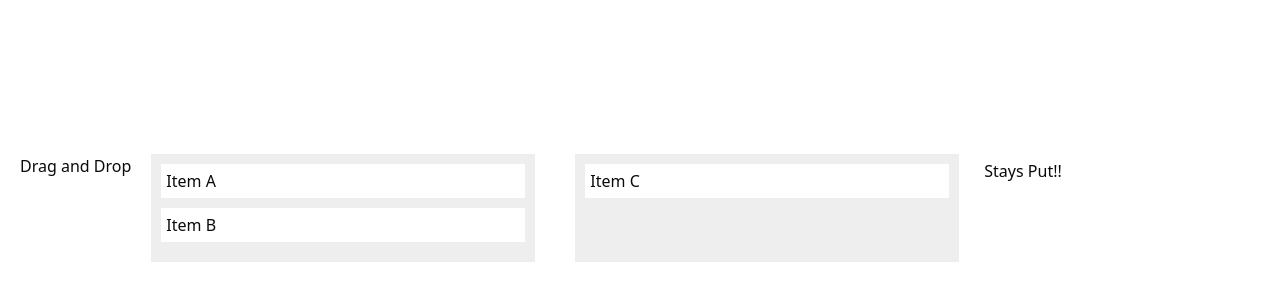
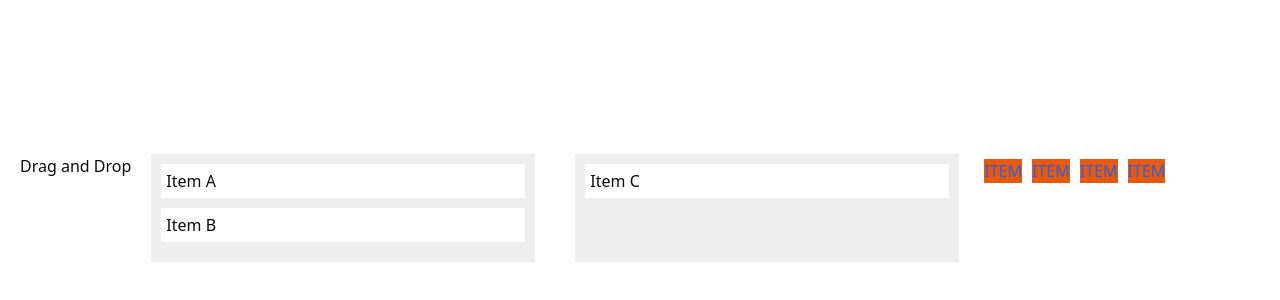
Before and after one commit to teykamp/deck-builder, a Vue app in the folder client/: page / in a window 1280 px wide. Shown: the part 230-530 px from the top of the page. Built offline with nearby package versions, Linux system fonts and the light colour scheme; no server answers.

Commit message:
working drag with components and height

```diff
--- a/client/src/components/HelloWorld.vue
+++ b/client/src/components/HelloWorld.vue
@@ -38,15 +38,18 @@
       v-for="item in listThree"
       :key="item.id"
       class="drag-el"
+      style="height: 100%;"
       :draggable="true"
       @dragstart="startDrag($event, item)"
     >
-      {{ item.title }}
+      <TestCard />
     </div>
   </div>
 </template>
 
 <script setup lang="ts">
+import TestCard from '@/components/TestCard.vue'
+
 import axios from 'axios'
 import { ref, computed } from 'vue'
 
@@ -74,6 +77,21 @@ const items = ref([
   },
   {
     id: 3,
+    title: 'Stays Put!!',
+    list: 3,
+  },
+  {
+    id: 4,
+    title: 'Stays Put!!',
+    list: 3,
+  },
+  {
+    id: 5,
+    title: 'Stays Put!!',
+    list: 3,
+  },
+  {
+    id: 6,
     title: 'Stays Put!!',
     list: 3,
   },
@@ -120,7 +138,6 @@ const fetchTestData = async () => {
 }
 
 fetchTestData()
-
 </script>
 
 <style scoped>
--- /dev/null
+++ b/client/src/components/TestCard.vue
@@ -0,0 +1,9 @@
+<template>
+  <div class="bg-orange-600 text-blue-600 border-lime-400">
+    ITEM
+  </div>
+</template>
+
+<script setup lang='ts'>
+
+</script>
```
